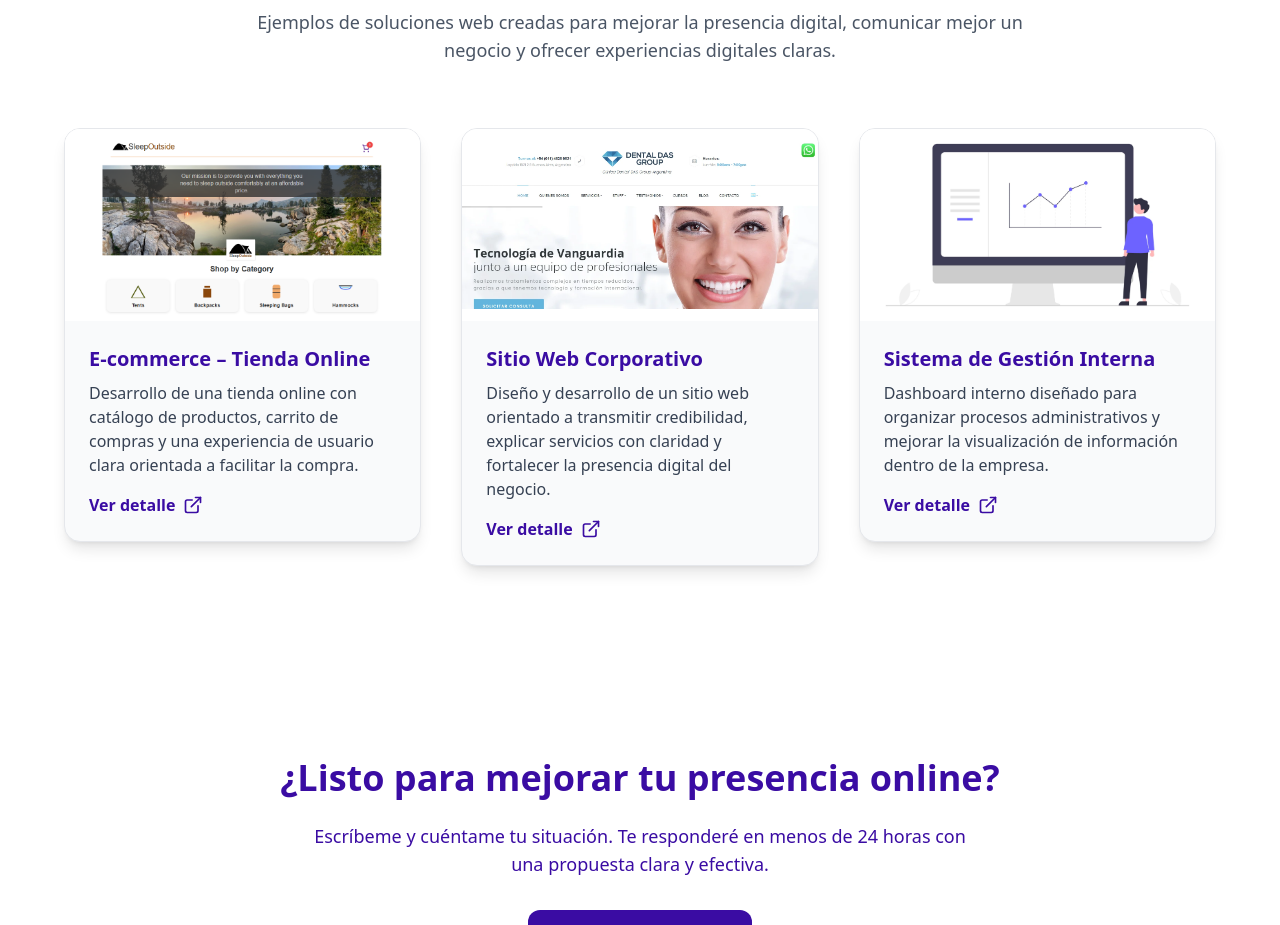
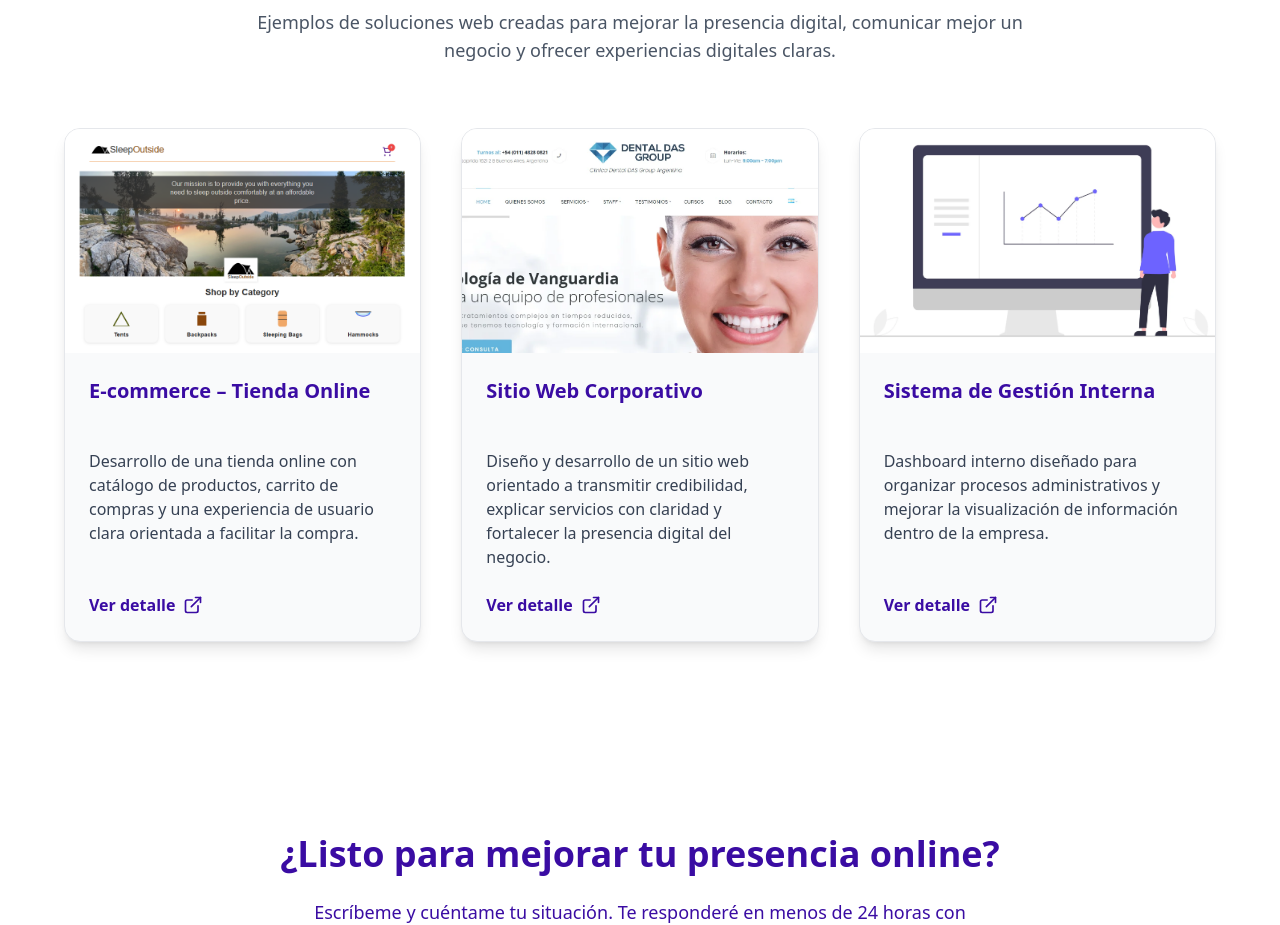
Before and after one commit to JPgitidaho/crecermarketing-web, a React (Vite) app: page / in a window 1280 px wide. Shown: the part 2744-3669 px from the top of the page. Built offline with nearby package versions, Linux system fonts and the light colour scheme.

Commit message:
ACTUALIZATION IMG PROJECTS

```diff
--- a/src/components/Proyectos.jsx
+++ b/src/components/Proyectos.jsx
@@ -38,35 +38,34 @@ export default function Proyectos() {
         </p>
       </FadeInSection>
 
-      <div className="grid md:grid-cols-3 gap-10 mt-16 max-w-6xl mx-auto">
+      <div className="grid md:grid-cols-3 gap-10 mt-16 max-w-6xl mx-auto items-stretch">
         {projects.map((p, i) => (
           <FadeInSection delay={0.1 * i} key={i}>
-            <div className="group bg-gray-50 border border-gray-200 rounded-2xl overflow-hidden shadow-lg hover:shadow-2xl transition-all duration-300">
-
-              <div className="w-full h-48 bg-white flex items-center justify-center overflow-hidden">
+            <div className="group h-full bg-gray-50 border border-gray-200 rounded-2xl overflow-hidden shadow-lg hover:shadow-2xl transition-all duration-300 flex flex-col">
+              <div className="w-full h-56 bg-white overflow-hidden">
                 <img
                   src={p.img}
                   alt={p.titulo}
-                  className="w-full h-full object-contain group-hover:scale-105 transition duration-500"
+                  className="w-full h-full object-cover group-hover:scale-105 transition duration-500"
                 />
               </div>
 
-              <div className="p-6">
-                <h3 className="text-xl font-bold text-[#3a0ca3]">
+              <div className="p-6 flex flex-col flex-1">
+                <h3 className="text-xl font-bold text-[#3a0ca3] min-h-[64px]">
                   {p.titulo}
                 </h3>
-                <p className="mt-2 text-gray-700">
+
+                <p className="mt-2 text-gray-700 flex-1">
                   {p.desc}
                 </p>
 
                 <a
                   href={p.link}
-                  className="mt-4 inline-flex items-center text-[#3a0ca3] font-semibold hover:underline"
+                  className="mt-6 inline-flex items-center text-[#3a0ca3] font-semibold hover:underline"
                 >
                   Ver detalle <ExternalLink className="ml-2 w-5 h-5" />
                 </a>
               </div>
-
             </div>
           </FadeInSection>
         ))}
```
